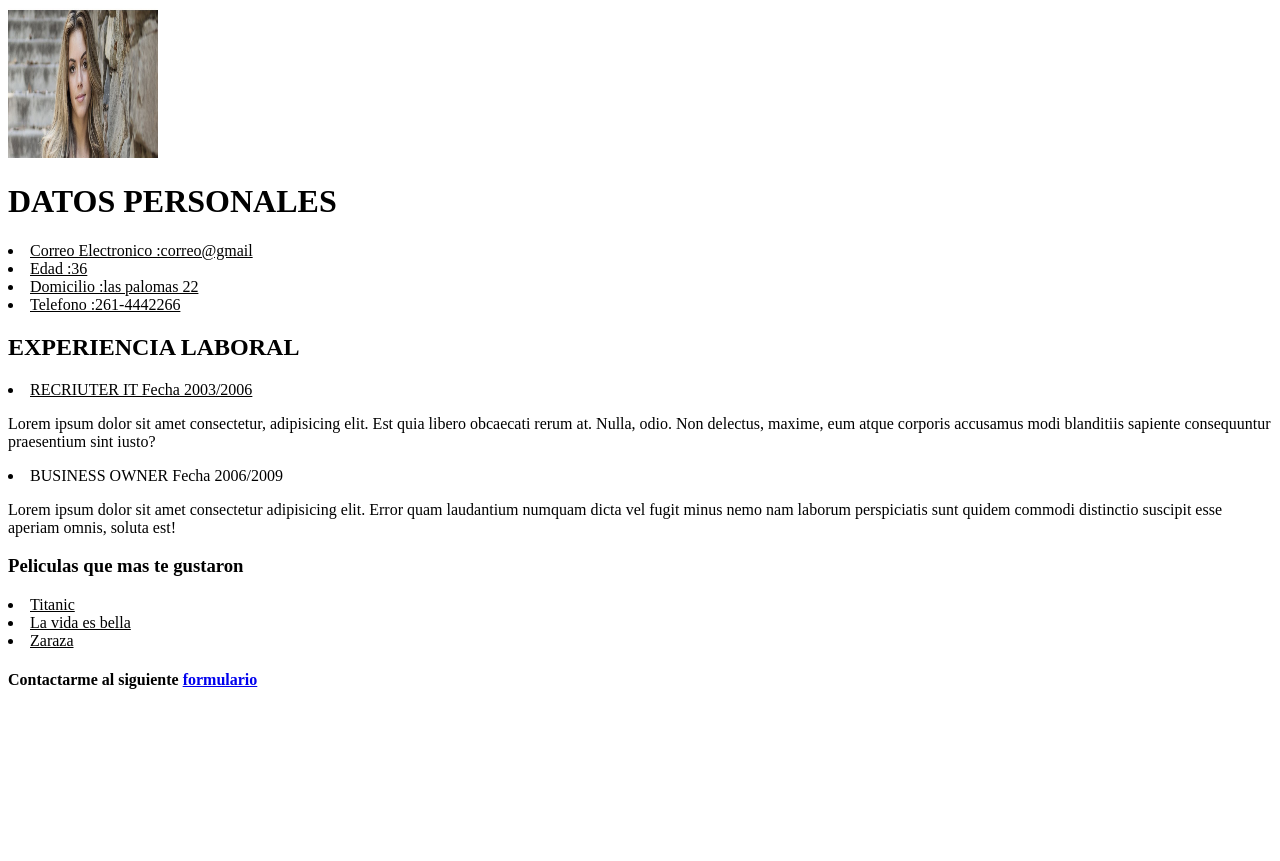
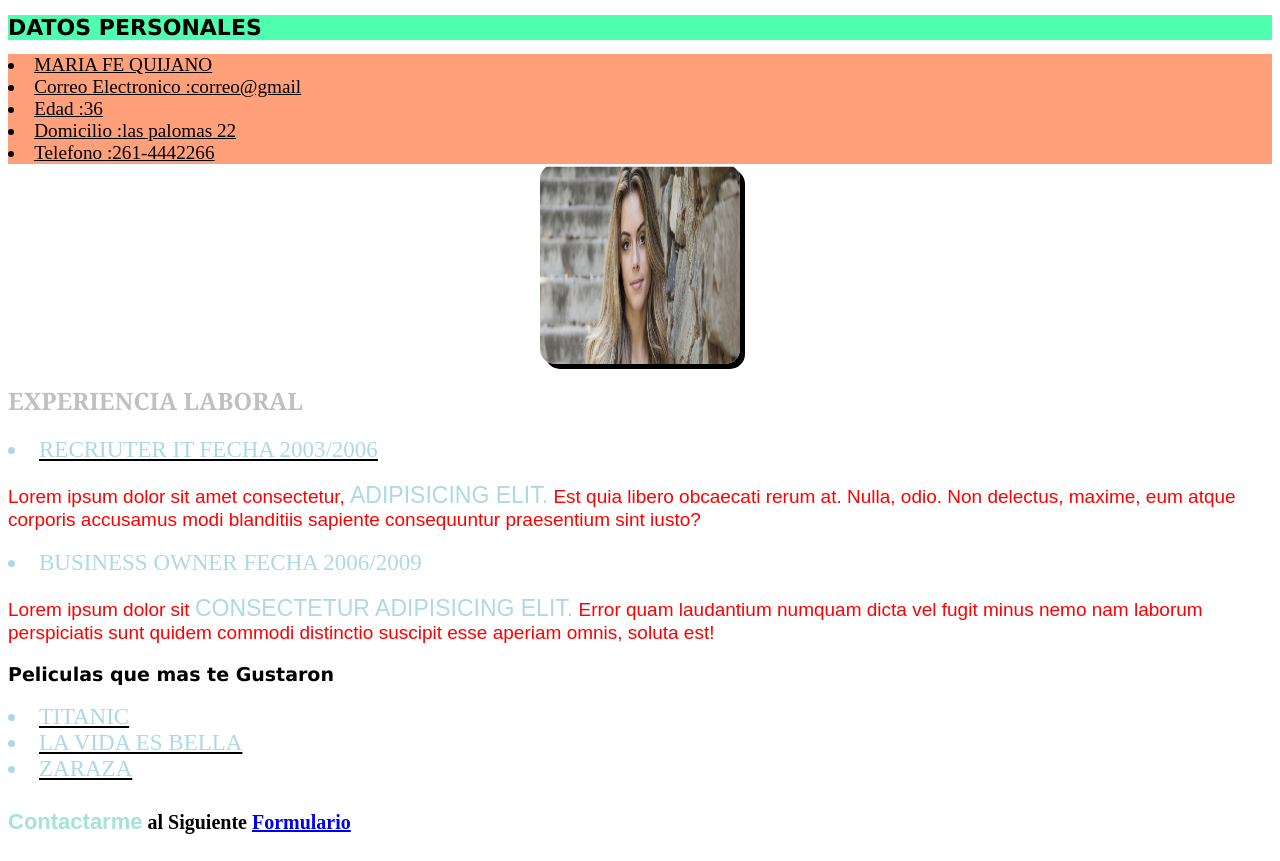
Before and after one commit to ferreryra/gerardof, a plain HTML site: page unidad 4/tarea cv .html in a window 1280 px wide. Before the commit the page ends 800 px from the top, so only its background shows below. Drawn offline with Linux system fonts and the light colour scheme.

Commit message:
modulo 4

```diff
--- /dev/null
+++ b/unidad 4/style.css
@@ -0,0 +1,53 @@
+P {
+    color: red;
+    font-family: Arial, Helvetica, sans-serif;
+    font-size: 19px;
+}
+h1{
+    color:black;
+    font-family: Verdana, Geneva, Tahoma, sans-serif;
+    font-size: 22px;
+    background:#4FFFB0 ;
+
+}
+.prueba{
+    text-transform: uppercase;
+    color: lightblue;
+    font-size: 23px;
+}
+h2{
+    font-family: Georgia, 'Times New Roman', Times, serif;
+    color: silver;
+
+
+}
+.prueba2{
+    background:lightsalmon;
+    font-size: larger;
+    color:black;
+}
+h3{
+    font-family: Verdana, Geneva, Tahoma, sans-serif;
+    font-size: 19px;
+
+}
+h4{
+    font-size: 20px;
+    color:black;
+}
+.prueba3{
+    color:#A3E4D7;
+    font-size: 22px;
+    font-family: sans-serif;
+
+}
+
+img{
+    height: 200px;
+    width: 200px;
+    margin:auto;
+    display:block;
+    border-radius: 15px;
+    box-shadow: 5px 5px 0;
+
+}
--- a/unidad 4/tarea cv .html
+++ b/unidad 4/tarea cv .html
@@ -6,32 +6,49 @@
     <meta http-equiv="X-UA-Compatible" content="IE=edge">
     <meta name="viewport" content="width=device-width, initial-scale=1.0">
     <title>CV MARIA FE QUIJANO</title>
+    <link rel="stylesheet"href="style.css">
+
+
 </head>
 
 <body>
-    <img src="refrencia_cv.jpg" width="150" height="150"/>
+
     <h1>DATOS PERSONALES</h1>
     <U>
-        <LI>Correo Electronico :correo@gmail</LI>
-        <li>Edad               :36</li>
-        <li>Domicilio          :las palomas 22</li>
-        <LI>Telefono           :261-4442266</LI>
+        <li class ="prueba2"> MARIA FE QUIJANO</li>
+        <LI class ="prueba2">Correo Electronico :correo@gmail</LI>
+        <li class ="prueba2">Edad               :36</li>
+        <li class ="prueba2" >Domicilio          :las palomas 22</li>
+        <LI class ="prueba2">Telefono           :261-4442266</LI>
+
+
+     <img src="refrencia_cv.jpg" width="200" height="200" alt="">
+
     </U>
+
     <h2>EXPERIENCIA LABORAL</h2>
+
     <U>
-        <li>RECRIUTER IT Fecha 2003/2006 </li>
+        <li class="prueba">RECRIUTER IT Fecha 2003/2006 </li>
     </U>
-    <P>Lorem ipsum dolor sit amet consectetur, adipisicing elit. Est quia libero obcaecati rerum at. Nulla, odio. Non delectus, maxime, eum atque corporis accusamus modi blanditiis sapiente consequuntur praesentium sint iusto?</P>
-    <li>BUSINESS OWNER Fecha 2006/2009</li>
-    <P>Lorem ipsum dolor sit amet consectetur adipisicing elit. Error quam laudantium numquam dicta vel fugit minus nemo nam laborum perspiciatis sunt quidem commodi distinctio suscipit esse aperiam omnis, soluta est!</P>
+
+    <P>Lorem ipsum dolor sit amet consectetur,<span class="prueba"> adipisicing elit.</span> Est quia libero obcaecati rerum at. Nulla, odio. Non delectus, maxime, eum atque corporis accusamus modi blanditiis sapiente consequuntur praesentium sint iusto?</P>
+
+    <li class="prueba">BUSINESS OWNER Fecha 2006/2009</li>
+
+    <P>Lorem ipsum dolor sit <span class="prueba"> consectetur adipisicing elit.</span> Error quam laudantium numquam dicta vel fugit minus nemo nam laborum perspiciatis sunt quidem commodi distinctio suscipit esse aperiam omnis, soluta est!</P>
+
      <b></b>
-     <h3>Peliculas que mas te gustaron</h3>
+
+     <h3>Peliculas que mas te Gustaron</h3>
+
      <u>
-         <li>Titanic</li>
-         <li>La vida es bella</li>
-         <li>Zaraza</li>
+         <li class="prueba">Titanic</li>
+         <li class="prueba">La vida es bella</li>
+         <li class="prueba">Zaraza</li>
      </u>
-     <h4>Contactarme al siguiente <a href="./contact_form.html">formulario</a></h4>
+
+     <h4><span class="prueba3"> Contactarme</span> al Siguiente <a href="./contact_form.html">Formulario</a></h4>
 
 
 
```
